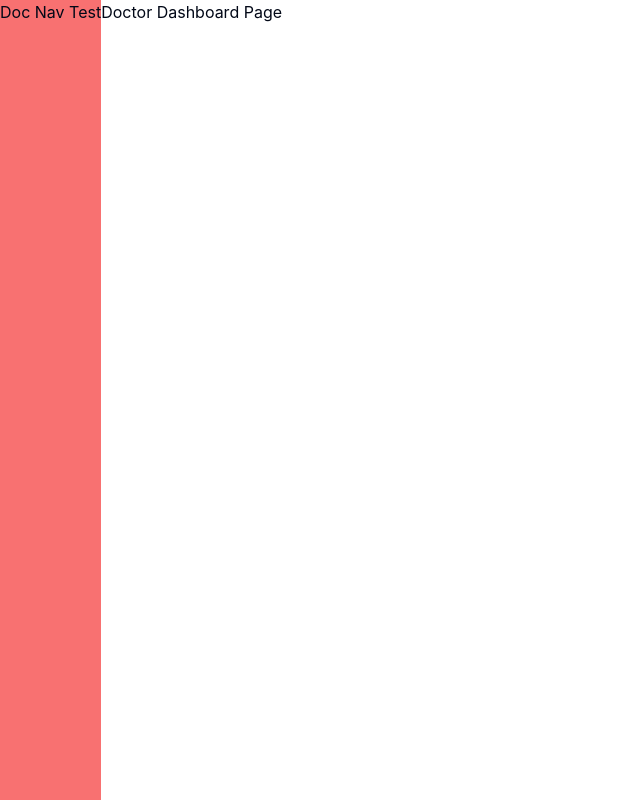
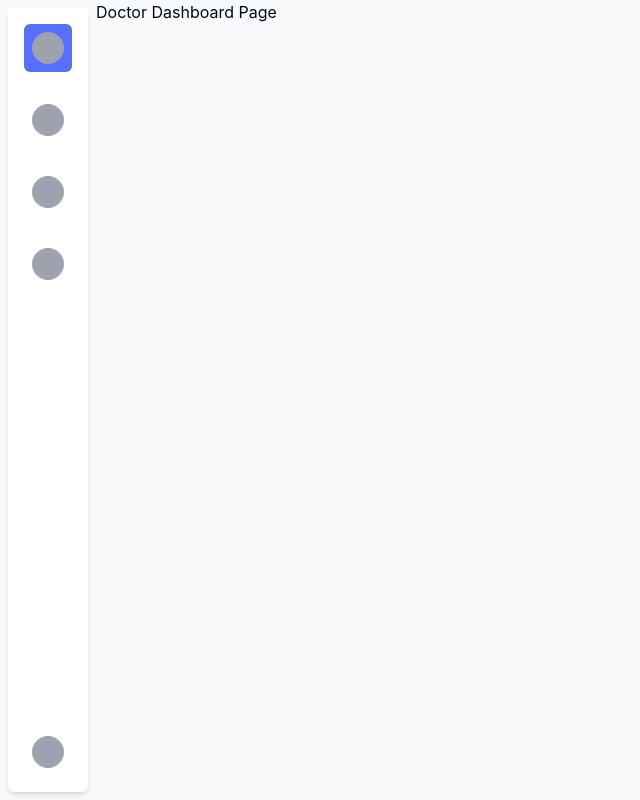
Before and after one commit to Samshh/Hackathon-Project---The-Launchpad, a React (Vite) app in the folder frontend/: page /doctor in a window 1280 px wide. Shown: the whole page, without its empty margins (0-640 px from the left). Built offline with nearby package versions, Linux system fonts and the light colour scheme.

Commit message:
Added placeholder UI for doctor navbar

```diff
--- a/frontend/src/layouts/doctor/DoctorNavbar.tsx
+++ b/frontend/src/layouts/doctor/DoctorNavbar.tsx
@@ -1,7 +1,53 @@
+import { NavLink } from "react-router-dom";
+
+interface DoctorNavLink {
+  to: string;
+  // icon: React.ReactNode;
+}
+
+const primaryNavLinks: DoctorNavLink[] = [
+  {
+    to: "/doctor"
+  },
+  {
+    to: "/doctor/appointments"
+  },
+  {
+    to: "/doctor/patients"
+  },
+  {
+    to: "/doctor/account"
+  },
+];
+
 export default function DoctorNavbar() {
   return (
-    <nav className="flex flex-col justify-start items-center bg-red-400">
-      <p>Doc Nav Test</p>
+    <nav className="flex flex-row justify-center items-stretch p-2">
+      <div className="flex flex-col justify-between items-center rounded-md shadow-md p-4 bg-white gap-6">
+        <div className="flex flex-col justify-start items-center gap-6">
+          {primaryNavLinks.map((link) => (
+            <NavLink
+              to={link.to}
+              className={({ isActive }) => `
+                size-12 flex justify-center items-center rounded-md
+                ${isActive ? 'bg-accent' : ''}
+              `}
+              key={`link-${link.to}`}
+            >
+              <div className="size-8 bg-gray-400 rounded-full" /> {/* icon */}
+            </NavLink>
+          ))}
+        </div>
+
+        <div className="flex flex-col justify-end items-center gap-6">
+          <button
+            className="size-12 flex justify-center items-center"
+            onClick={() => console.log("logout")} // TODO: Implement this
+          >
+            <div className="size-8 bg-gray-400 rounded-full"/> {/* icon */}
+          </button>
+        </div>
+      </div>
     </nav>
   )
 }
--- a/frontend/src/layouts/doctor/index.tsx
+++ b/frontend/src/layouts/doctor/index.tsx
@@ -3,7 +3,7 @@ import DoctorNavbar from "./DoctorNavbar";
 
 export default function DoctorLayout() {
   return (
-    <div className="w-full min-h-screen flex-grow flex flex-row justify-start items-stretch">
+    <div className="w-full min-h-screen flex-grow flex flex-row justify-start items-stretch bg-gray-50">
       <DoctorNavbar />
       <Outlet />
     </div>
```
